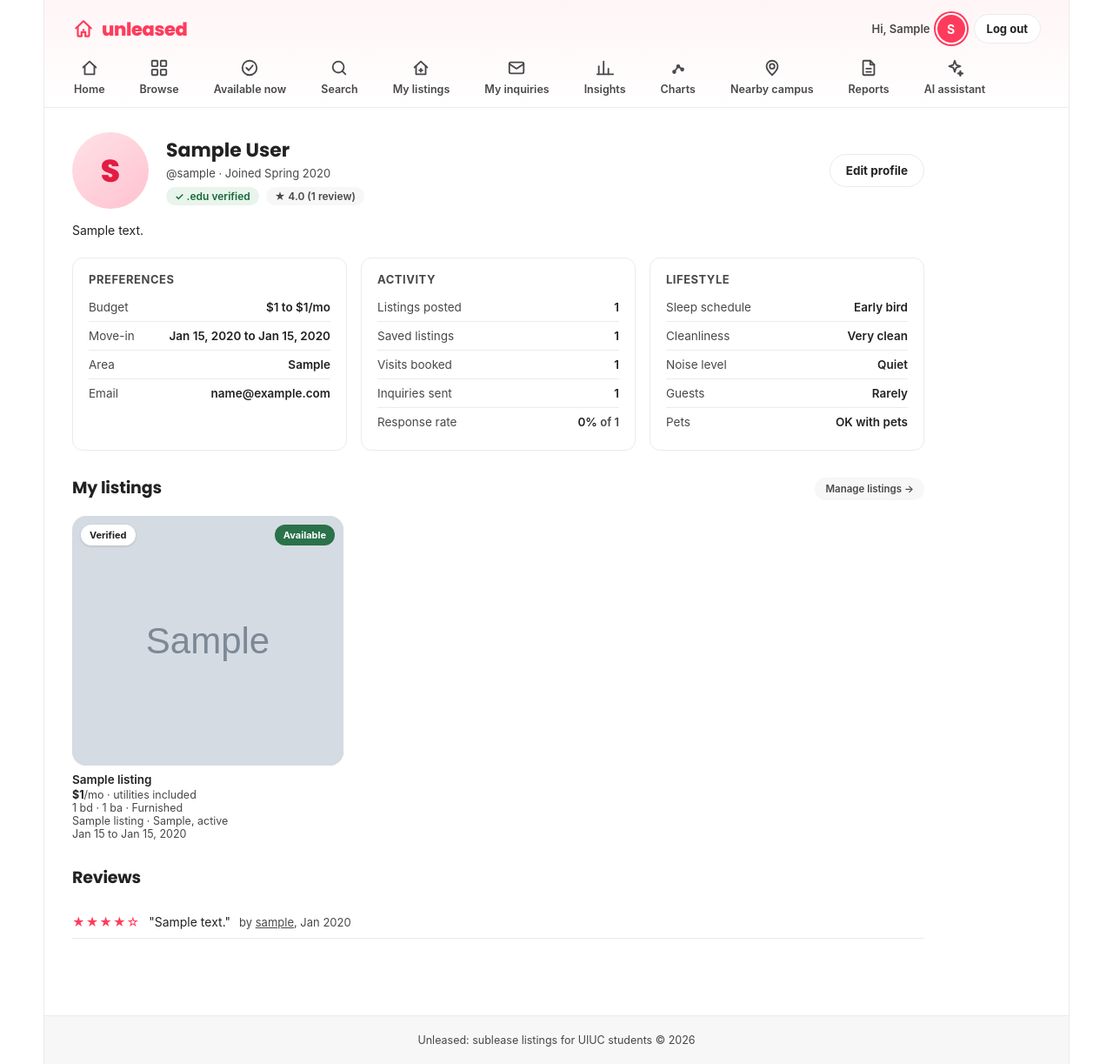
After one commit to SurutheJ/2_Unleased, a Django app: page /profile/ in a window 1280 px wide. The commit adds this page. Shown: the whole page at 87% size. Run offline with Django 5.2, Linux system fonts and the light colour scheme; a user stored in the database is signed in; tables that the repository leaves empty hold one stand-in row (values such as "Sample post"); grey boxes marked "Sample" are stand-in pictures.

Commit message:
Profiles: my profile, edit profile and public profile pages, avatar in the navbar, lister link on listings

```diff
--- /dev/null
+++ b/accounts/templates/accounts/profile.html
@@ -0,0 +1,105 @@
+{% extends "base.html" %}
+
+{% block title %}{% if is_own %}My profile{% else %}{{ display_name }}{% endif %}{% endblock %}
+
+{% block content %}
+<div class="pf-wrap">
+
+  {# Header: avatar, name, joined term and the .edu verification badge (P1-A1 Profile wireframe). #}
+  <div class="pf-head">
+    <div class="pf-avatar" aria-hidden="true">{{ initial }}</div>
+    <div class="pf-id">
+      <h2>{{ display_name }}</h2>
+      <p class="pf-sub">@{{ person.username }} &middot; Joined {{ joined }}</p>
+      <div class="pf-badges">
+        {% if person.is_edu_verified %}
+          <span class="pf-badge pf-badge--ok">&#10003; .edu verified</span>
+        {% else %}
+          <span class="pf-badge">Not .edu verified</span>
+        {% endif %}
+        {% if review_count %}<span class="pf-badge">&#9733; {{ avg_rating|floatformat:1 }} ({{ review_count }} review{{ review_count|pluralize }})</span>{% endif %}
+      </div>
+    </div>
+    {% if is_own %}<a class="lf-btn lf-btn--ghost pf-edit" href="{% url 'accounts:profile_edit' %}">Edit profile</a>{% endif %}
+  </div>
+
+  {% if person.bio %}<p class="pf-bio">{{ person.bio|linebreaksbr }}</p>
+  {% elif is_own %}<p class="pf-bio pf-muted">Add a short bio so listers and roommates know a little about you.</p>{% endif %}
+
+  <div class="pf-cards">
+    {% if is_own %}
+      {# Budget, dates and email are private: only shown on your own profile. #}
+      <section class="pf-card">
+        <h3>Preferences</h3>
+        <dl>
+          <dt>Budget</dt>
+          <dd>{% if person.budget_min or person.budget_max %}${{ person.budget_min|default:"0" }} to ${{ person.budget_max|default:"any" }}/mo{% else %}<span class="pf-muted">Not set</span>{% endif %}</dd>
+          <dt>Move-in</dt>
+          <dd>{% if person.move_in_from %}{{ person.move_in_from|date:"M j, Y" }}{% if person.move_in_until %} to {{ person.move_in_until|date:"M j, Y" }}{% endif %}{% else %}<span class="pf-muted">Not set</span>{% endif %}</dd>
+          <dt>Area</dt>
+          <dd>{{ person.preferred_area|default:"" }}{% if not person.preferred_area %}<span class="pf-muted">Not set</span>{% endif %}</dd>
+          <dt>Email</dt>
+          <dd>{{ person.email }}</dd>
+        </dl>
+      </section>
+    {% endif %}
+
+    <section class="pf-card">
+      <h3>Activity</h3>
+      <dl>
+        <dt>Listings posted</dt><dd>{{ activity.listings }}</dd>
+        {% if is_own %}
+          <dt>Saved listings</dt><dd>{{ activity.saved }}</dd>
+          <dt>Visits booked</dt><dd>{{ activity.visits }}</dd>
+          <dt>Inquiries sent</dt><dd>{{ activity.inquiries }}</dd>
+        {% endif %}
+        <dt>Response rate</dt>
+        <dd>{% if activity.response_rate is None %}<span class="pf-muted">No inquiries yet</span>{% else %}{{ activity.response_rate }}% <span class="pf-muted">of {{ activity.inquiries_received }}</span>{% endif %}</dd>
+      </dl>
+    </section>
+
+    <section class="pf-card">
+      <h3>Lifestyle</h3>
+      <dl>
+        {% for label, value in lifestyle %}
+          <dt>{{ label }}</dt><dd>{% if value %}{{ value }}{% else %}<span class="pf-muted">Not set</span>{% endif %}</dd>
+        {% endfor %}
+      </dl>
+    </section>
+  </div>
+
+  <section class="pf-section">
+    <div class="section-head">
+      <div><h2>{% if is_own %}My listings{% else %}Available listings{% endif %}</h2></div>
+      {% if is_own %}<a class="pill" href="{% url 'listings:mine' %}">Manage listings &rarr;</a>{% endif %}
+    </div>
+    {% if listings %}
+      <div class="grid">
+        {% for listing in listings %}
+          {% cycle 'g1' 'g2' 'g3' 'g4' as tint silent %}
+          {% include "listings/partials/_listing_card.html" with tint=tint %}
+        {% endfor %}
+      </div>
+    {% else %}
+      <p class="pf-muted">{% if is_own %}You have not posted any listings yet. <a href="{% url 'listings:create' %}"><u>Post a listing</u></a>.{% else %}No available listings right now.{% endif %}</p>
+    {% endif %}
+  </section>
+
+  <section class="pf-section">
+    <div class="section-head"><div><h2>Reviews</h2></div></div>
+    {% if reviews %}
+      <ul class="pf-reviews">
+        {% for review in reviews %}
+          <li>
+            <span class="pf-stars" aria-label="{{ review.rating }} out of 5">{% for i in "12345" %}{% if forloop.counter <= review.rating %}&#9733;{% else %}&#9734;{% endif %}{% endfor %}</span>
+            {% if review.comment %}"{{ review.comment }}"{% endif %}
+            <span class="pf-muted">by <a href="{% url 'accounts:public_profile' review.reviewer.username %}"><u>{{ review.reviewer.username }}</u></a>, {{ review.created_at|date:"M Y" }}</span>
+          </li>
+        {% endfor %}
+      </ul>
+    {% else %}
+      <p class="pf-muted">No reviews yet.</p>
+    {% endif %}
+  </section>
+</div>
+{% endblock %}
--- /dev/null
+++ b/accounts/urls.py
@@ -0,0 +1,11 @@
+from django.urls import path
+
+from . import views
+
+app_name = 'accounts'
+
+urlpatterns = [
+    path('profile/', views.my_profile, name='profile'),
+    path('profile/edit/', views.edit_profile, name='profile_edit'),
+    path('users/<str:username>/', views.public_profile, name='public_profile'),
+]
--- a/accounts/views.py
+++ b/accounts/views.py
@@ -1 +1,82 @@
-# accounts has no views yet: login/signup pages arrive with authentication in A5.
+"""Profile pages (A9, based on the P1-A1 Profile wireframe).
+
+/profile/            your own profile: preferences, activity, your listings
+/profile/edit/       edit your name, bio, preferences and lifestyle
+/users/<username>/   anyone's public profile: verification, bio, lifestyle,
+                     reviews and available listings (no email, budget or dates)
+"""
+
+from django.contrib import messages
+from django.contrib.auth.decorators import login_required
+from django.db.models import Avg
+from django.shortcuts import get_object_or_404, redirect, render
+
+from listings.models import Inquiry, Listing
+from .forms import ProfileForm
+from .models import UnleasedUser
+
+
+def _term(day):
+    """'Fall 2026' style label for the month someone joined."""
+    season = 'Spring' if day.month <= 5 else 'Summer' if day.month <= 7 else 'Fall'
+    return f'{season} {day.year}'
+
+
+def _profile_context(person, viewer):
+    received = Inquiry.objects.filter(listing__lister=person)
+    total = received.count()
+    answered = received.exclude(status=Inquiry.Status.PENDING).count()
+    reviews = person.reviews_received.select_related('reviewer')
+    is_own = viewer.is_authenticated and viewer.pk == person.pk
+    listings = person.listings.prefetch_related('media')
+    if not is_own:
+        listings = listings.filter(status=Listing.Status.AVAILABLE)
+    return {
+        'person': person,
+        'is_own': is_own,
+        'display_name': person.get_full_name() or person.username,
+        'initial': (person.first_name or person.username)[:1].upper(),
+        'joined': _term(person.date_joined),
+        'lifestyle': [
+            ('Sleep schedule', person.get_sleep_schedule_display()),
+            ('Cleanliness', person.get_cleanliness_display()),
+            ('Noise level', person.get_noise_level_display()),
+            ('Guests', person.get_guests_policy_display()),
+            ('Pets', 'OK with pets' if person.pets_ok else 'Prefers no pets'),
+        ],
+        'activity': {
+            'listings': person.listings.count(),
+            'saved': person.saved_listings.count(),
+            'visits': person.booked_visits.count(),
+            'inquiries': person.inquiries_sent.count(),
+            # Share of inquiries on this person's listings that got an answer.
+            'response_rate': round(100 * answered / total) if total else None,
+            'inquiries_received': total,
+        },
+        'reviews': reviews[:5],
+        'review_count': reviews.count(),
+        'avg_rating': reviews.aggregate(avg=Avg('rating'))['avg'],
+        'listings': listings,
+    }
+
+
+@login_required
+def my_profile(request):
+    return render(request, 'accounts/profile.html', _profile_context(request.user, request.user))
+
+
+@login_required
+def edit_profile(request):
+    form = ProfileForm(request.POST or None, instance=request.user)
+    if request.method == 'POST' and form.is_valid():
+        form.save()
+        messages.success(request, 'Your profile was updated.')
+        return redirect('accounts:profile')
+    return render(request, 'accounts/profile_edit.html', {'form': form})
+
+
+def public_profile(request, username):
+    person = get_object_or_404(UnleasedUser, username=username, is_active=True)
+    if request.user.is_authenticated and request.user.pk == person.pk:
+        return redirect('accounts:profile')
+    return render(request, 'accounts/profile.html', _profile_context(person, request.user))
--- a/listings/templates/listings/listing_detail.html
+++ b/listings/templates/listings/listing_detail.html
@@ -45,6 +45,10 @@
       ${{ listing.monthly_rent|floatformat:"0" }}/mo{% if listing.utilities_included %} (utilities included){% endif %}
       &middot; {{ listing.bedrooms }} bd &middot; {{ listing.bathrooms|floatformat:"-1" }} ba
       &middot; Available {{ listing.available_from|date:"M j, Y" }} to {{ listing.available_until|date:"M j, Y" }}
+    </p>
+    <p class="detail-meta">
+      Listed by <a href="{% url 'accounts:public_profile' listing.lister.username %}"><u>{{ listing.lister.get_full_name|default:listing.lister.username }}</u></a>
+      {% if listing.lister.is_edu_verified %}<span class="pf-badge pf-badge--ok">&#10003; .edu verified</span>{% endif %}
     </p>
   </div>
 
--- a/static/css/base.css
+++ b/static/css/base.css
@@ -297,3 +297,39 @@ a { color: inherit; text-decoration: none; }
 .lf-media-item { display: flex; flex-direction: column; gap: 6px; font-size: 12.5px; font-weight: 600; color: var(--ink-soft); cursor: pointer; }
 .lf-media-item span { display: flex; align-items: center; gap: 6px; }
 .lf-media-grid--view { grid-template-columns: repeat(auto-fill, minmax(200px, 1fr)); max-width: 760px; margin-bottom: 22px; }
+
+/* ---- A9: profile pages (P1-A1 Profile wireframe) ---- */
+.nav-profile { display: flex; align-items: center; gap: 8px; }
+.nav-profile:hover .nav-user { color: var(--ink); text-decoration: underline; }
+.nav-avatar {
+  width: 32px; height: 32px; border-radius: 50%; display: grid; place-items: center;
+  background: var(--accent); color: #fff; font-size: 14px; font-weight: 700;
+}
+.nav-profile.active .nav-avatar { box-shadow: 0 0 0 2px #fff, 0 0 0 4px var(--accent); }
+.pf-wrap { max-width: 980px; }
+.pf-head { display: flex; align-items: center; gap: 20px; margin-bottom: 14px; flex-wrap: wrap; }
+.pf-avatar {
+  width: 88px; height: 88px; border-radius: 50%; display: grid; place-items: center; flex-shrink: 0;
+  background: linear-gradient(140deg, #FFE1E7, #FFC2CF); color: var(--accent-dark);
+  font-family: var(--font-display); font-size: 36px; font-weight: 800;
+}
+.pf-id h2 { font-family: var(--font-display); font-size: 22px; margin: 0; }
+.pf-sub { font-size: 13px; color: var(--ink-soft); margin: 2px 0 8px; }
+.pf-badges { display: flex; gap: 8px; flex-wrap: wrap; }
+.pf-badge { font-size: 12px; font-weight: 600; padding: 3px 10px; border-radius: var(--radius-pill); background: var(--bg-card); color: var(--ink-soft); white-space: nowrap; }
+.pf-badge--ok { background: #E8F4EC; color: #17683A; }
+.pf-edit { margin-left: auto; }
+.pf-bio { font-size: 14px; line-height: 1.6; max-width: 680px; margin: 0 0 20px; }
+.pf-muted { color: var(--ink-soft); font-size: 13px; }
+.pf-cards { display: grid; grid-template-columns: repeat(auto-fit, minmax(260px, 1fr)); gap: 16px; margin-bottom: 28px; }
+.pf-card { border: 1px solid var(--line); border-radius: var(--radius-md); padding: 16px 18px; }
+.pf-card h3 { font-size: 13px; text-transform: uppercase; letter-spacing: 0.04em; color: var(--ink-soft); margin: 0 0 8px; }
+.pf-card dl { display: grid; grid-template-columns: auto 1fr; margin: 0; }
+.pf-card dt, .pf-card dd { padding: 8px 0; border-bottom: 1px solid var(--line); font-size: 13.5px; margin: 0; }
+.pf-card dt { color: var(--ink-soft); }
+.pf-card dd { text-align: right; font-weight: 600; }
+.pf-card dt:last-of-type, .pf-card dd:last-of-type { border-bottom: 0; }
+.pf-section { margin-bottom: 28px; }
+.pf-reviews { list-style: none; padding: 0; margin: 0; }
+.pf-reviews li { padding: 10px 0; border-bottom: 1px solid var(--line); font-size: 14px; display: flex; gap: 10px; flex-wrap: wrap; align-items: baseline; }
+.pf-stars { color: var(--accent); letter-spacing: 1px; }
--- a/templates/partials/_navbar.html
+++ b/templates/partials/_navbar.html
@@ -65,7 +65,12 @@
   {# Account area: who is logged in + log out, or log in / sign up links. #}
   <div class="nav-auth">
     {% if user.is_authenticated %}
-      <span class="nav-user" title="{{ user.email }}">Hi, {{ user.first_name|default:user.username }}</span>
+      {% with name=user.first_name|default:user.username %}
+      <a class="nav-profile {% if request.resolver_match.view_name == 'accounts:profile' or request.resolver_match.view_name == 'accounts:profile_edit' %}active{% endif %}" href="{% url 'accounts:profile' %}" title="Your profile ({{ user.email }})">
+        <span class="nav-user">Hi, {{ name }}</span>
+        <span class="nav-avatar" aria-hidden="true">{{ name|slice:":1"|upper }}</span>
+      </a>
+      {% endwith %}
       <form method="post" action="{% url 'account_logout' %}">
         {% csrf_token %}
         <button class="nav-btn" type="submit">Log out</button>
--- a/unleased_project/urls.py
+++ b/unleased_project/urls.py
@@ -25,6 +25,7 @@ urlpatterns = [
     path('admin/', admin.site.urls),
     path('accounts/', include('allauth.urls')),   # /accounts/login/, /accounts/signup/, /accounts/logout/
     path('listings/', include('listings.urls')),
+    path('', include('accounts.urls')),          # /profile/, /profile/edit/, /users/<username>/
     # A4 Part 1: dedicated chart endpoints, e.g. /vega-lite/chart1.png and /vega-lite/chart1.json
     path('vega-lite/<slug:chart>.png', vega_chart_png, name='vega_chart_png'),
     path('vega-lite/<slug:chart>.json', vega_chart_spec, name='vega_chart_spec'),
```
Also changed, not shown: accounts/forms.py (added, +49 -0 lines), accounts/models.py (+8 -0 lines), accounts/templates/accounts/profile_edit.html (added, +53 -0 lines), accounts/test_profile.py (added, +113 -0 lines), README.md, accounts/migrations/0003_profile_preferences.py (added).
